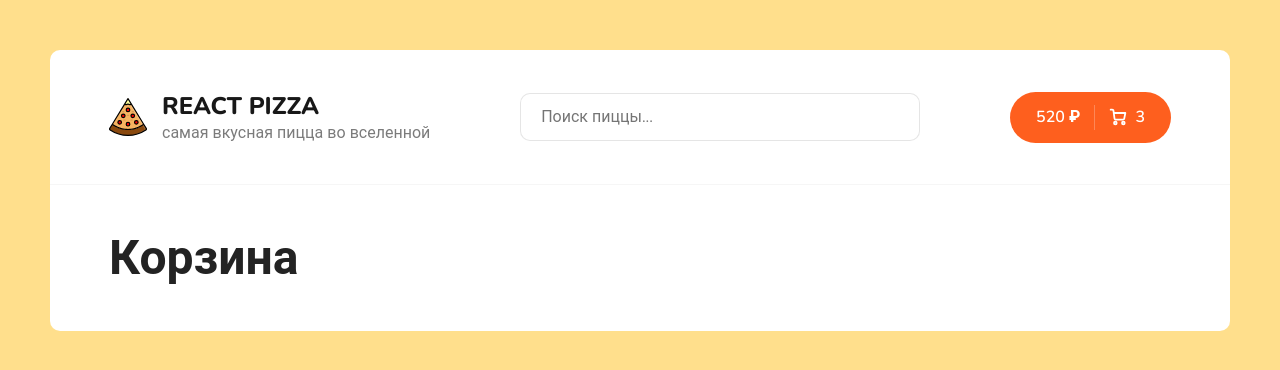
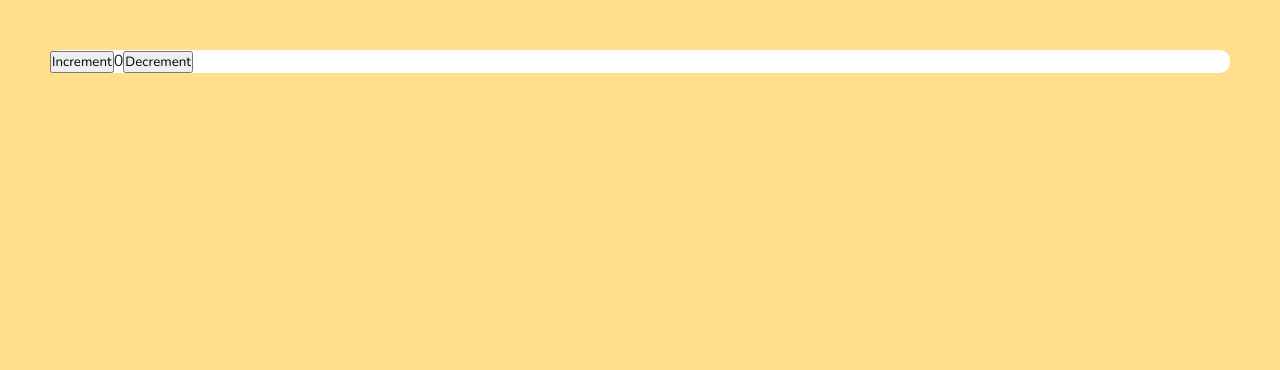
Before and after one commit to Dany0309/React-1, a React (Create React App) app in the folder my-app/: page /cart in a window 1280 px wide. Shown: the top 370 px of the page. Built offline with nearby package versions, Linux system fonts and the light colour scheme.

Commit message:
Урок  #12
Изучаем библиотеку Redux написали счетчик

```diff
--- a/my-app/package.json
+++ b/my-app/package.json
@@ -3,6 +3,7 @@
   "version": "0.1.0",
   "private": true,
   "dependencies": {
+    "@reduxjs/toolkit": "^2.2.7",
     "@testing-library/jest-dom": "^5.17.0",
     "@testing-library/react": "^13.4.0",
     "@testing-library/user-event": "^13.5.0",
@@ -11,6 +12,7 @@
     "react-dom": "^18.3.1",
     "react-paginate": "^8.2.0",
     "react-pagination": "^1.0.0",
+    "react-redux": "^9.1.2",
     "react-router-dom": "^6.26.2",
     "react-scripts": "5.0.1",
     "sass": "^1.78.0",
--- a/my-app/src/App.js
+++ b/my-app/src/App.js
@@ -1,6 +1,7 @@
 import React from "react";
 import "./scss/app.scss";
-
+import { useSelector, useDispatch } from "react-redux";
+import { decrement, increment } from './redux/slices/filterSlice';
 import Header from "./components/Header";
 import Home from "./pages/Home";
 import Cart from "./pages/Cart";
@@ -9,20 +10,35 @@
 export const SearchContext = React.createContext("");
 function App() {
   const [searchValue, setSearchValue] = React.useState("");
+  const count = useSelector((state) => state.counter.count);
+  const dispatch = useDispatch();
   return (
     <div className="wrapper">
-      <SearchContext.Provider value={{ searchValue, setSearchValue }}>
+      <button
+        aria-label="Increment value"
+        onClick={() => dispatch(increment())}
+      >
+        Increment
+      </button>
+      <span>{count}</span>
+      <button
+        aria-label="Decrement value"
+        onClick={() => dispatch(decrement())}
+      >
+        Decrement
+      </button>
+      {/* <SearchContext.Provider value={{ searchValue, setSearchValue }}>
         <Header />
         <div className="content">
           <div className="container">
             <Routes>
-              <Route path="/" element={<Home/>} />
+              <Route path="/" element={<Home />} />
               <Route path="/cart" element={<Cart />} />
               <Route path="*" element={<NotFound />} />
             </Routes>
           </div>
         </div>
-      </SearchContext.Provider>
+      </SearchContext.Provider> */}
     </div>
   );
 }
--- a/my-app/src/index.js
+++ b/my-app/src/index.js
@@ -2,11 +2,14 @@
 import ReactDOM from 'react-dom/client';
 import {BrowserRouter} from "react-router-dom";
 import App from './App';
-
+import {store} from './redux/store';
+import {Provider} from 'react-redux'
 
 const root = ReactDOM.createRoot(document.getElementById('root'));
 root.render(
+    <Provider store={store}>
     <BrowserRouter>
     <App />
     </BrowserRouter>
+    </Provider>
 );
--- a/my-app/src/pages/Home.jsx
+++ b/my-app/src/pages/Home.jsx
@@ -1,5 +1,4 @@
 import React from "react";
-import ReactPaginate from "react-paginate";
 import Sort from "../components/Sort";
 import Categories from "../components/Categories";
 import PizzaBlock from "../components/PizzaBlock";
--- /dev/null
+++ b/my-app/src/redux/slices/filterSlice.js
@@ -0,0 +1,25 @@
+import { createSlice } from "@reduxjs/toolkit";
+
+const initialState = {
+  count: 0,
+};
+
+export const counterSlice = createSlice({
+  name: "counter",
+  initialState:initialState,
+  reducers: {
+    increment: (state) => {
+      state.count += 1;
+    },
+    decrement: (state) => {
+      state.count -= 1;
+    },
+    incrementByAmount: (state, action) => {
+      state.count += action.payload;
+    },
+  },
+});
+
+export const { increment, decrement, incrementByAmount } = counterSlice.actions;
+
+export default counterSlice.reducer;
--- /dev/null
+++ b/my-app/src/redux/store.js
@@ -0,0 +1,7 @@
+import { configureStore } from "@reduxjs/toolkit";
+import counterReducer from "./slices/filterSlice";
+export const store = configureStore({
+  reducer: {
+    counter: counterReducer,
+  },
+});
```
Also changed, not shown: 1 other file (tests, documents, lock files or other folders).
